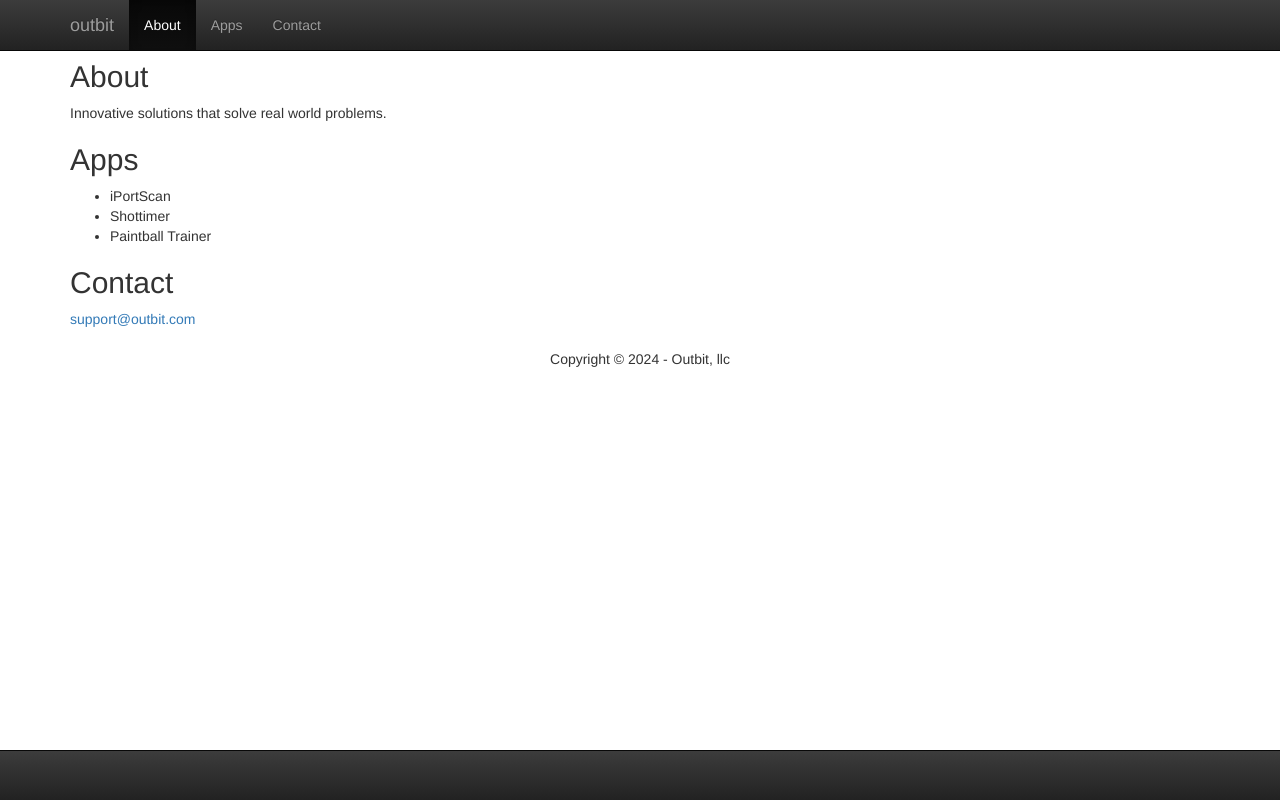
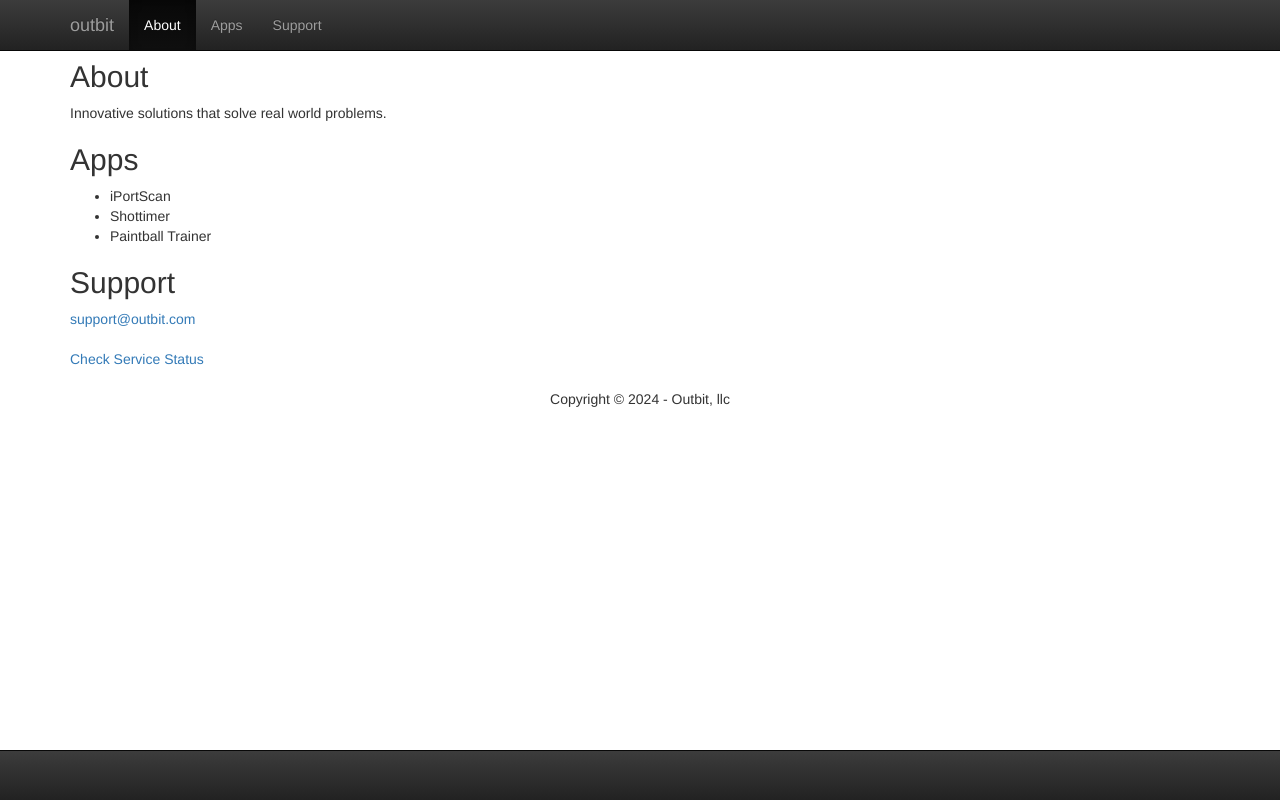
Before and after one commit to outbit/outbit.github.io, a plain HTML site: page index.html in a window 1280 px wide. Drawn offline with nearby package versions, Linux system fonts and the light colour scheme.

Commit message:
added status page

```diff
--- a/index.html
+++ b/index.html
@@ -51,7 +51,7 @@
           <ul class="nav navbar-nav">
             <li class="active"><a href="#about">About</a></li>
             <li><a href="#apps">Apps</a></li>
-            <li><a href="#contact">Contact</a></li>
+            <li><a href="#support">Support</a></li>
           </ul>
         </div><!--/.nav-collapse -->
       </div>
@@ -70,9 +70,13 @@
               <li>Shottimer</li>
               <li>Paintball Trainer</li>
           </ul>
-          <h2 id="contact">Contact</h2>
+          <h2 id="support">Support</h2>
           <address>
           <a href="mailto:support@outbit.com">support@outbit.com</a></br>
+          </address>
+          </p>
+          <address>
+          <a href="https://outbit.statuspage.io/">Check Service Status</a></br>
           </address>
           </p>
       </div>
```
